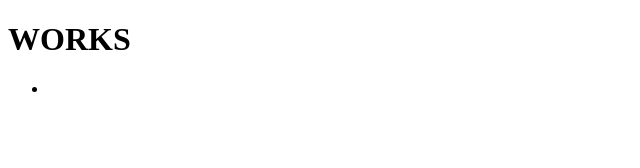
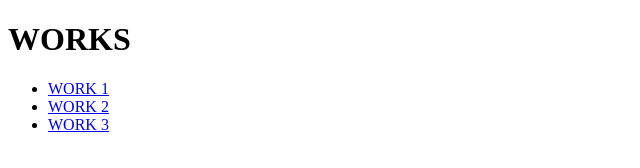
Before and after one commit to felixmathew03/htmlj, a plain HTML site: page index.html in a window 1280 px wide. Shown: the whole page, without its empty margins (0-640 px from the left). Drawn offline with Linux system fonts and the light colour scheme.

Commit message:
index update

```diff
--- a/index.html
+++ b/index.html
@@ -8,7 +8,9 @@
 <body>
     <h1>WORKS</h1>
     <ul>
-        <li ></li>
+        <li ><a href="https://felixmathew03.github.io/htmlj/mars.html">WORK 1</a></li>
+        <li><a href="https://felixmathew03.github.io/htmlj/sky.html">WORK 2</a></li>
+        <li><a href="https://felixmathew03.github.io/htmlj/star.html">WORK 3</a></li>
     </ul>
 </body>
 </html>
```
Also changed, not shown: sky.html (+1 -1 lines).
